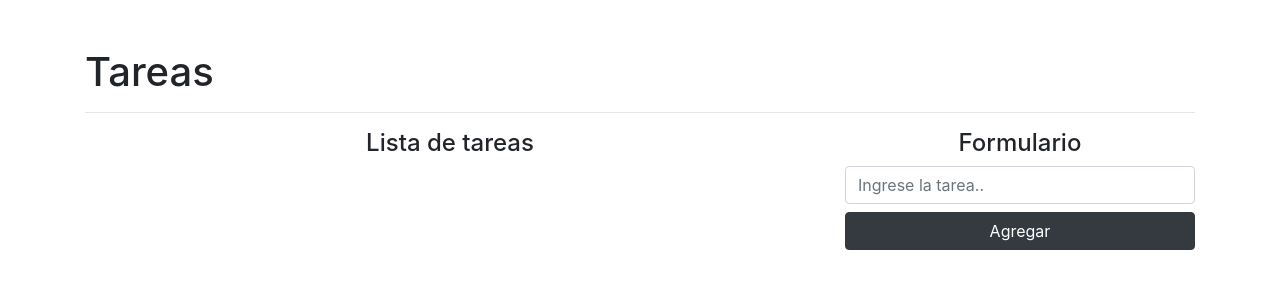
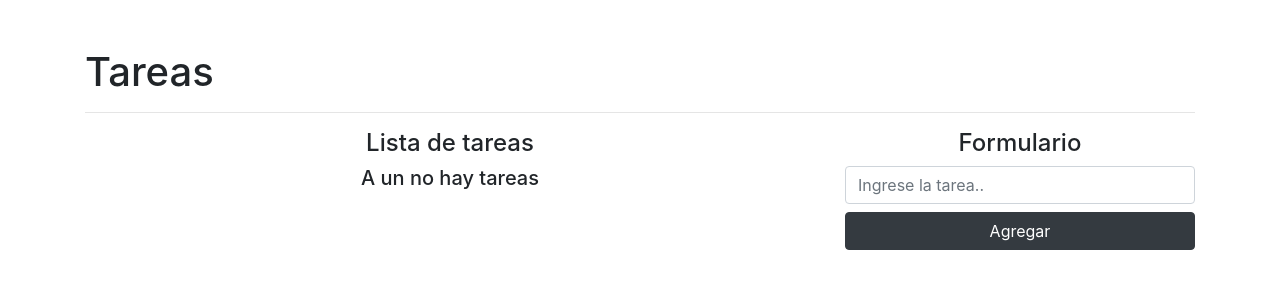
Before and after one commit to mdcrys/crud, a React (Create React App) app: page / in a window 1280 px wide. Shown: the top 300 px of the page. Built offline with nearby package versions, Linux system fonts and the light colour scheme.

Commit message:
creacion de formulario

```diff
--- a/src/App.js
+++ b/src/App.js
@@ -1,5 +1,5 @@
 import React, { useState } from 'react'
-import {  isEmpty  } from 'lodash'
+import {  isEmpty, size  } from 'lodash'
 import shortid from 'shortid'
 
 function App() {
@@ -8,7 +8,7 @@ function App() {
 
   const [tasks, setTasks] = useState([])
 
-
+  // funcion
   const addTask = (e) =>{
     e.preventDefault()
     if(isEmpty(task))
@@ -17,6 +17,7 @@ function App() {
       return
     }
 
+    //funcion
     const newTask = {
       id: shortid.generate(),
       name: task
@@ -41,14 +42,18 @@ function App() {
       <div className="row">
           <div className="col-8">
             <h4 className="text-center"> Lista de tareas</h4>
+          {
+            size(tasks) === 0 ? (
+          <h5 className="text-center">A un no hay tareas</h5>
+            ):(
           <ul className="list-group">
               {
                 tasks.map((task) => (
                   <li className="list-group-item" key={task.id}>
-                  <span className="lead" >{task.name }</span>
+                    <span className="lead" >{task.name}</span>
                     <button
                       className="btn btn-danger btn-sm float-right mx-2 "
-                    onClick={()=> deleteTask(task.id)}
+                      onClick={() => deleteTask(task.id)}
                     >
                       Eliminar</button>
                     <button
@@ -60,6 +65,10 @@ function App() {
 
               }
             </ul>
+            )
+
+
+          }
           </div>
           <div className="col-4">
                <h4 className="text-center"> Formulario</h4>
```
Lines whose indentation alone changed are shown as unchanged.
